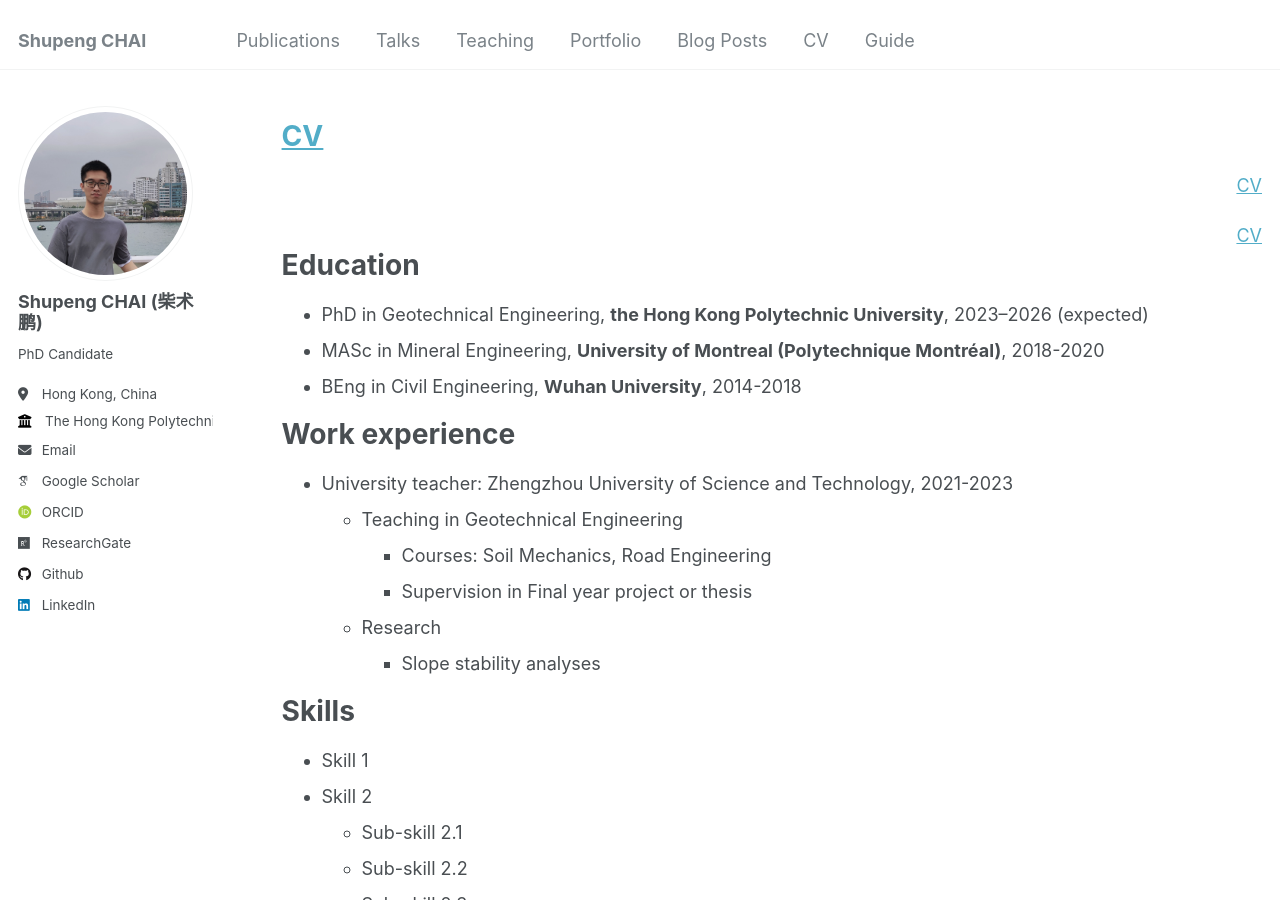
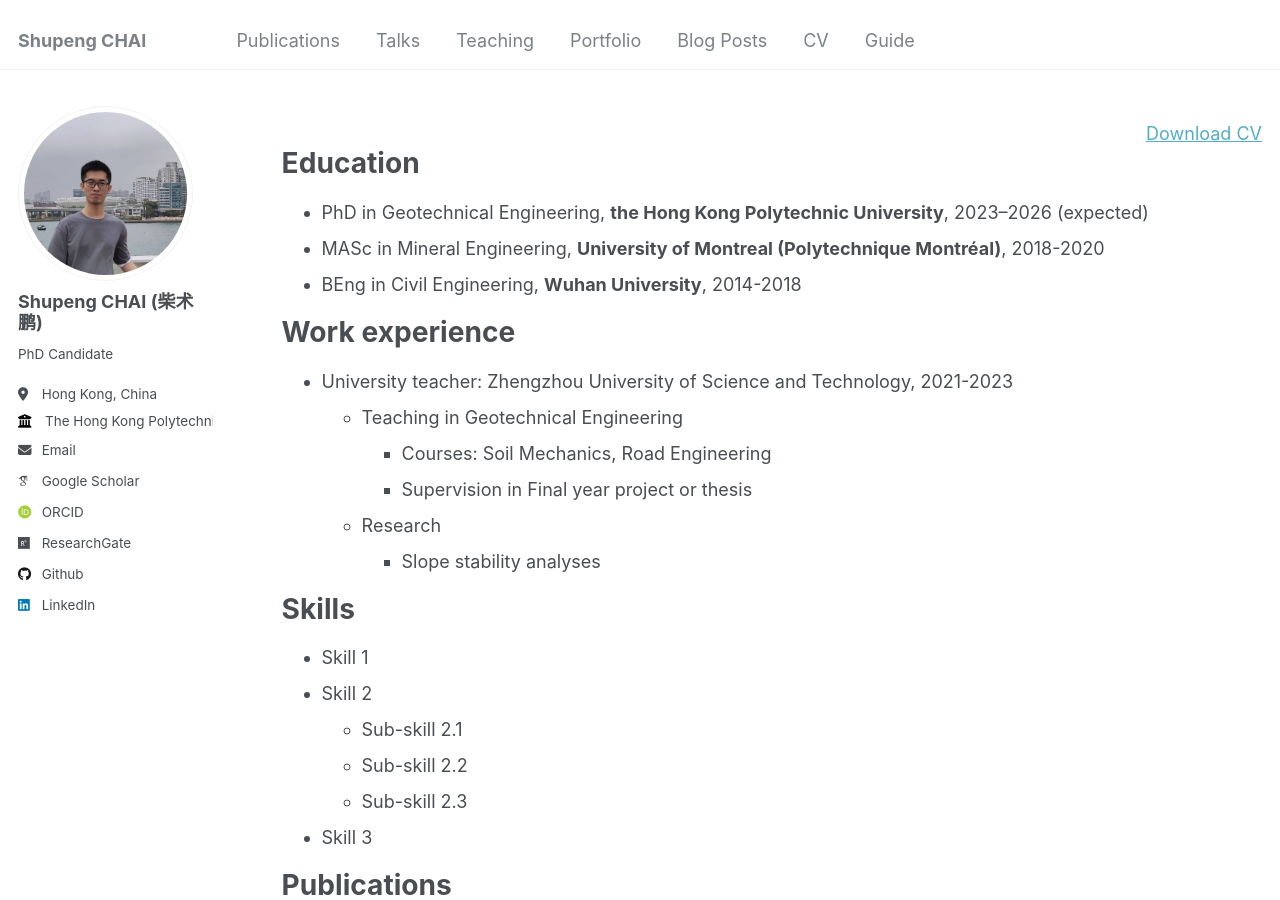
Before and after one commit to spchai/spchai.github.io, a Jekyll site: the page built from _pages/cv.md, in a window 1280 px wide and 900 px high. Built offline with Jekyll 4.4.1, drawn with Linux system fonts in a browser that asks for light colours; some web fonts are replaced.

Commit message:
Update cv.md

```diff
--- a/_pages/cv.md
+++ b/_pages/cv.md
@@ -7,16 +7,8 @@
   - /resume
 ---
 
-# [CV](https://drive.google.com/file/d/15jdtPBZQSvsyJlsDOEdW746rarphocPl/view?usp=sharing)
-
-
-<p style="text-align: right">
-  <a href="https://drive.google.com/file/d/15jdtPBZQSvsyJlsDOEdW746rarphocPl/view?usp=sharing">CV</a>
-</p>
-
-
 <div style="text-align: right">
-  <a href="https://drive.google.com/file/d/15jdtPBZQSvsyJlsDOEdW746rarphocPl/view?usp=sharing">CV</a>
+  <a href="https://drive.google.com/file/d/15jdtPBZQSvsyJlsDOEdW746rarphocPl/view?usp=sharing">Download CV</a>
 </div>
 
 Education
```
